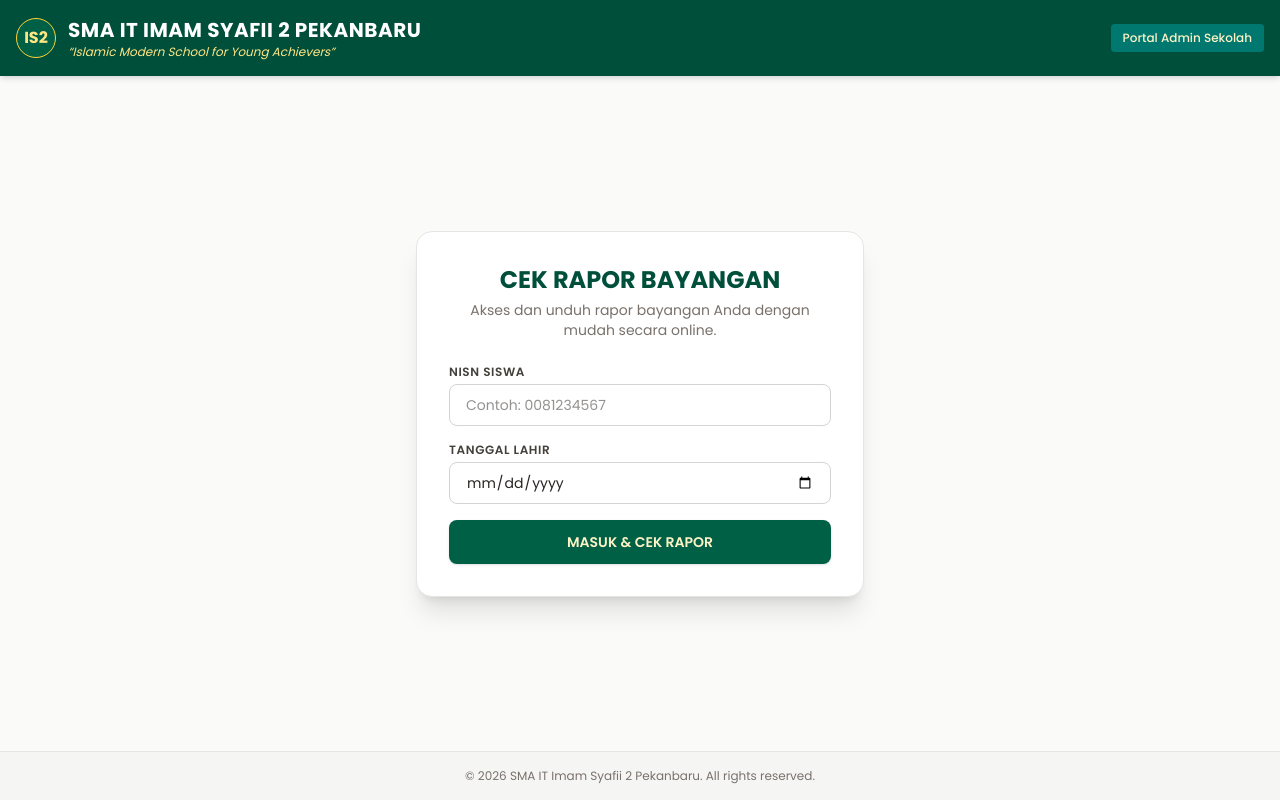
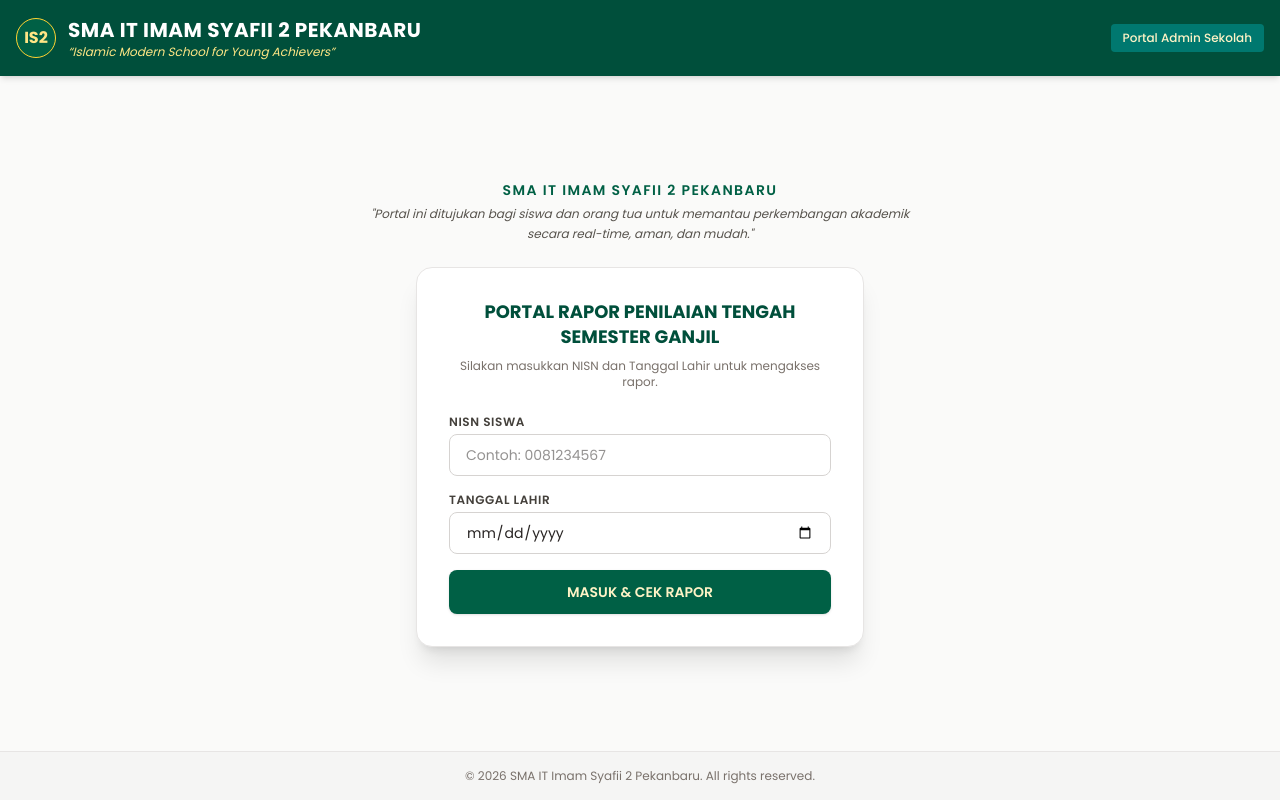
Before and after one commit to muhfadliansyarii/rapor-sma-imsya, a plain HTML site: page index.html in a window 1280 px wide. Drawn offline with nearby package versions, Linux system fonts and the light colour scheme; no server answers.

Commit message:
Update index.html

```diff
--- a/index.html
+++ b/index.html
@@ -3,7 +3,7 @@
 <head>
     <meta charset="UTF-8">
     <meta name="viewport" content="width=device-width, initial-scale=1.0">
-    <title>Portal Rapor Bayangan - SMA IT Imam Syafii 2 Pekanbaru</title>
+    <title>Portal Rapor Penilaian Tengah Semester Ganjil - SMA IT Imam Syafii 2 Pekanbaru</title>
     <script src="https://cdn.jsdelivr.net/npm/@tailwindcss/browser@4"></script>
     <link href="https://fonts.googleapis.com/css2?family=Poppins:wght@300;400;500;600;700&display=swap" rel="stylesheet">
     <script src="https://cdnjs.cloudflare.com/ajax/libs/xlsx/0.18.5/xlsx.full.min.js"></script>
@@ -36,13 +36,21 @@
     </header>
 
     <!-- KONTEN UTAMA -->
-    <main class="flex-grow flex items-center justify-center p-4">
+    <main class="flex-grow flex flex-col items-center justify-center p-4">
+
+        <!-- SAMBUTAN / DESKRIPSI PORTAL -->
+        <div class="max-w-xl text-center mb-6 px-4">
+            <h2 class="text-sm font-semibold text-emerald-800 uppercase tracking-widest mb-1">SMA IT IMAM SYAFII 2 PEKANBARU</h2>
+            <p class="text-xs text-stone-600 leading-relaxed italic">
+                "Portal ini ditujukan bagi siswa dan orang tua untuk memantau perkembangan akademik secara real-time, aman, dan mudah."
+            </p>
+        </div>
 
         <!-- HALAMAN LOGIN SISWA -->
         <div id="student-login-section" class="w-full max-w-md bg-white rounded-2xl shadow-xl border border-stone-200 overflow-hidden p-8">
             <div class="text-center mb-6">
-                <h2 class="text-2xl font-bold text-emerald-900">CEK RAPOR BAYANGAN</h2>
-                <p class="text-sm text-stone-500 mt-1">Akses dan unduh rapor bayangan Anda dengan mudah secara online.</p>
+                <h3 class="text-lg font-bold text-emerald-900 leading-snug">PORTAL RAPOR PENILAIAN TENGAH SEMESTER GANJIL</h3>
+                <p class="text-xs text-stone-500 mt-2">Silakan masukkan NISN dan Tanggal Lahir untuk mengakses rapor.</p>
             </div>
 
             <form id="login-form" onsubmit="handleStudentLogin(event)" class="space-y-4">
@@ -74,8 +82,8 @@
             <div class="bg-amber-50 border border-amber-200 rounded-xl p-5 mb-6 text-left">
                 <div class="flex items-center justify-between">
                     <div>
-                        <h4 class="font-bold text-stone-800 text-sm">Rapor Bayangan Semester Ini</h4>
-                        <p class="text-xs text-stone-500 mt-0.5">Dokumen resmi hasil evaluasi tengah/akhir semester.</p>
+                        <h4 class="font-bold text-stone-800 text-sm">Rapor Penilaian Tengah Semester Ganjil</h4>
+                        <p class="text-xs text-stone-500 mt-0.5">Dokumen resmi hasil evaluasi tengah semester.</p>
                     </div>
                     <span class="text-2xl">📄</span>
                 </div>
@@ -112,8 +120,8 @@
         <div id="admin-dashboard" class="hidden w-full max-w-5xl bg-white rounded-2xl shadow-xl border border-stone-200 p-6 md:p-8">
             <div class="flex flex-col md:flex-row justify-between items-start md:items-center pb-4 mb-6 border-b border-stone-200 gap-4">
                 <div>
-                    <h2 class="text-xl font-bold text-emerald-900">Dashboard Administrator (Cloud Database)</h2>
-                    <p class="text-xs text-stone-500">Kelola data siswa yang tersimpan secara online di Supabase.</p>
+                    <h2 class="text-xl font-bold text-emerald-900">Dashboard Administrator - PTS Ganjil</h2>
+                    <p class="text-xs text-stone-500">Kelola data siswa dan link rapor Penilaian Tengah Semester Ganjil.</p>
                 </div>
                 <div class="flex items-center gap-2">
                     <button onclick="exportTemplateExcel()" class="text-xs bg-stone-100 hover:bg-stone-200 text-stone-700 px-3 py-2 rounded-lg font-medium border">
@@ -200,14 +208,12 @@
 
     <!-- KONEKSI SUPABASE & LOGIKA UTAMA -->
     <script>
-        // Kredensial Supabase Anda
         const SUPABASE_URL = "https://zhzfklogfcwkwfoqbaoj.supabase.co";
         const SUPABASE_ANON_KEY = "sb_publishable_X9wgSWQKO3McfYA7p2YnEA_5rCFA0ei";
 
         const supabaseClient = supabase.createClient(SUPABASE_URL, SUPABASE_ANON_KEY);
         let studentsCache = [];
 
-        // Ambil data dari database Supabase saat web dibuka
         async function fetchStudents() {
             const { data, error } = await supabaseClient.from('students').select('*').order('name', { ascending: true });
             if (error) {
@@ -225,7 +231,6 @@
             document.getElementById('stat-valid').innerText = valid;
         }
 
-        // Login Siswa
         async function handleStudentLogin(e) {
             e.preventDefault();
             const nisn = document.getElementById('nisn-input').value.trim();
@@ -263,7 +268,6 @@
             document.getElementById('student-login-section').classList.remove('hidden');
         }
 
-        // Admin Login
         function openAdminLogin() { document.getElementById('admin-login-modal').classList.remove('hidden'); }
         function closeAdminLogin() {
             document.getElementById('admin-login-modal').classList.add('hidden');
@@ -289,7 +293,6 @@
             document.getElementById('student-login-section').classList.remove('hidden');
         }
 
-        // Render Tabel Admin
         function renderTable() {
             const keyword = document.getElementById('search-box').value.toLowerCase();
             const tbody = document.getElementById('student-table-body');
@@ -320,7 +323,6 @@
             });
         }
 
-        // Simpan / Tambah Data Manual ke Cloud
         async function saveManualStudent(e) {
             e.preventDefault();
             const id = document.getElementById('edit-id').value;
@@ -367,7 +369,6 @@
             document.getElementById('form-title-text').innerText = "Tambah Siswa Manual";
         }
 
-        // Export Template Excel
         function exportTemplateExcel() {
             const ws = XLSX.utils.json_to_sheet([
                 { NamaSiswa: "Contoh Siswa", NISN: "0081234567", TanggalLahir: "2008-01-01", LinkPDF: "https://drive.google.com/..." }
@@ -377,7 +378,6 @@
             XLSX.writeFile(wb, "Template_Data_Siswa.xlsx");
         }
 
-        // Import Excel Massal ke Cloud
         async function previewExcel(e) {
             const file = e.target.files[0];
             if (!file) return;
@@ -414,7 +414,6 @@
             reader.readAsArrayBuffer(file);
         }
 
-        // Inisialisasi awal
         fetchStudents();
     </script>
 </body>
```
